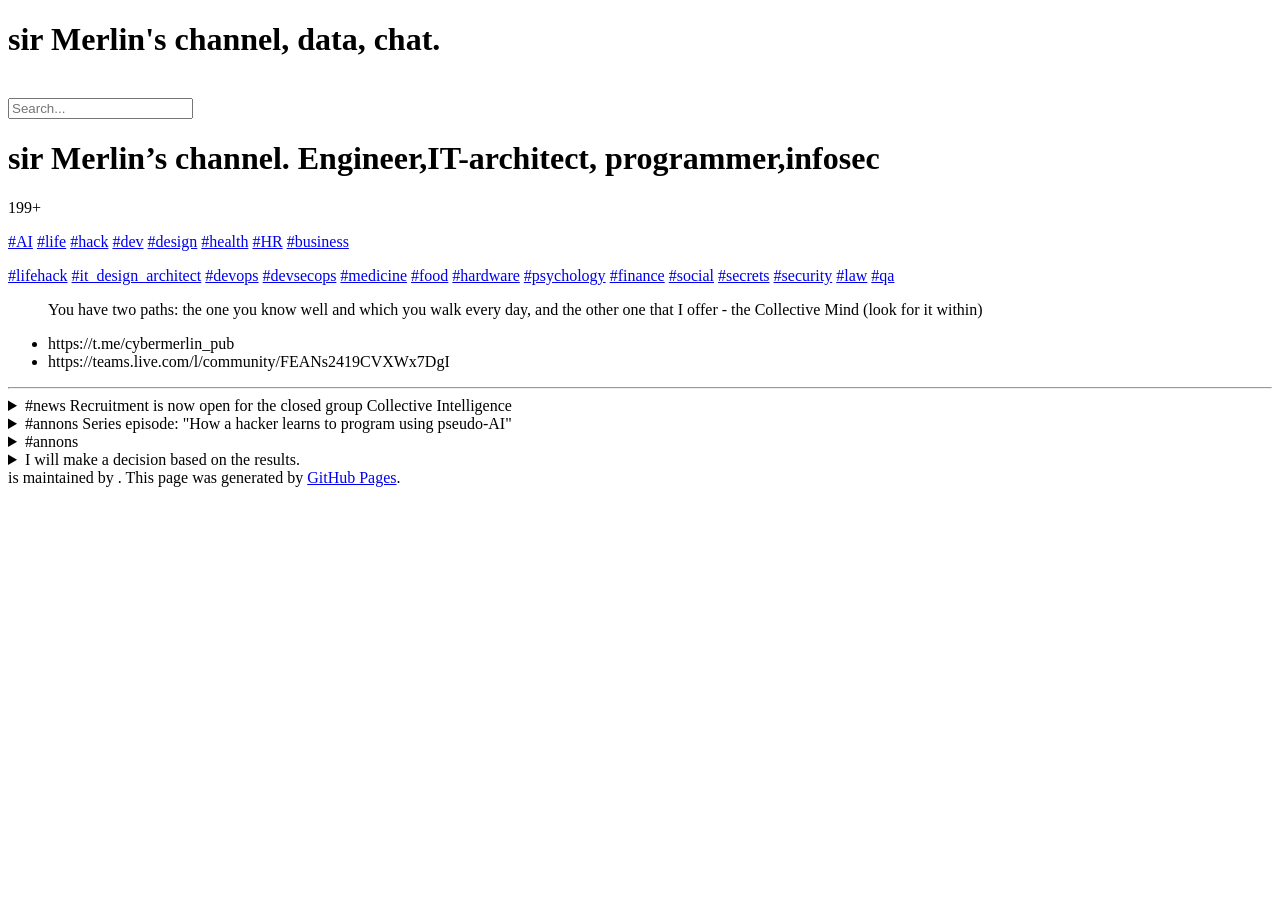
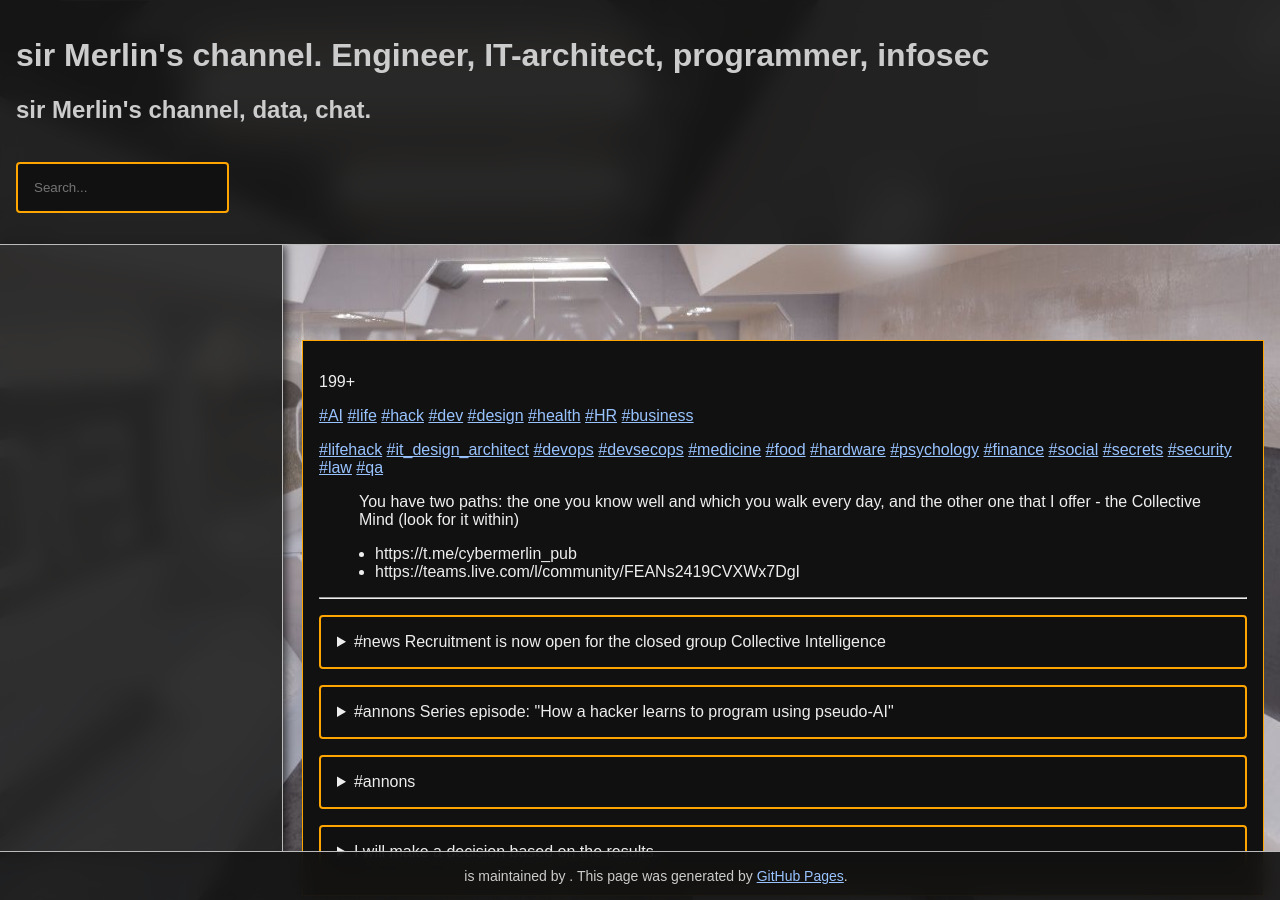
Before and after one commit to cybermerlin/CyberMerlin, a Jekyll site: the page built from index.md, in a window 1280 px wide and 900 px high. Built offline with Jekyll 4.4.1, drawn with Linux system fonts in a browser that asks for light colours; comment, search, counter and statistics services are not loaded.

Commit message:
style: add Hacker Grayscale theme with orange borders and improve layout for header, sidebar, and footer

```diff
--- a/assets/css/style.scss
+++ b/assets/css/style.css
@@ -1,10 +1,9 @@
-// @import "jekyll-theme-midnight";
-
 /* Hacker Grayscale Theme with Orange Borders */
 body {
-  background-color: #000000;
-  color: #ffffff;
-  font-family: 'Courier New', monospace;
+  background: #111111 url('/assets/img/sci-fi-laboratory-tunnel-3d-model-obj-fbx-blend-abc.jpg') no-repeat center center fixed;
+  background-size: 100% 100%; /* Stretch effect */
+  color: #eee;
+  font-family: 'Google Sans',Arial,sans-serif;
   margin: 0;
   padding: 0;
   padding-top: 80px; /* Space for fixed header */
@@ -14,29 +13,35 @@ body {
 
 /* Fixed Header */
 .page-header {
+  height: 212px;
   position: fixed;
   top: 0;
   left: 0;
   width: 100%;
-  background-color: #000000;
-  border-bottom: 2px solid #ff6600;
+  background: rgba(17, 17, 17, 0.9); /* Semi-transparent for glass effect */
+  border-bottom: 1px solid #bbb;
   padding: 1rem;
   z-index: 1000;
   margin-bottom: 0;
+  backdrop-filter: blur(10px);
+  -webkit-backdrop-filter: blur(10px); /* Safari support */
 }
 
 /* Sidebar Container */
 .sidebar {
   width: 250px;
   font-family: 'Courier New', monospace;
-  border-right: 2px solid #ff6600; /* Orange border */
+  border-right: 1px solid #bbb; /* Orange border */
   padding: 1rem;
-  height: calc(100vh - 140px); /* Adjust for header and footer */
+  height: calc(100vh - 325px); /* Adjust for header and footer */
   overflow-y: auto;
-  background-color: #222222; /* Dark gray */
+  background: rgba(34, 34, 34, 0.9); /* Semi-transparent for glass effect */
   position: fixed;
-  top: 80px;
+  top: 245px;
   left: 0;
+  box-shadow: 2px 0 10px rgba(0, 0, 0, 0.8); /* Shadow at right side */
+  backdrop-filter: blur(10px);
+  -webkit-backdrop-filter: blur(10px); /* Safari support */
 }
 
 /* Folder/Category Header */
@@ -49,7 +54,7 @@ body {
   color: #ffffff;
   user-select: none;
   background-color: #333333; /* Medium gray */
-  border: 1px solid #ff6600; /* Orange border */
+  border: 1px solid #eee; /* Orange border */
 }
 
 .sidebar-folder:hover {
@@ -98,16 +103,18 @@ body {
 /* Container for sidebar and main */
 .container {
   display: flex;
-  margin-left: 250px; /* Account for fixed sidebar */
-  margin-top: 0;
+  margin-left: 270px; /* Account for fixed sidebar */
+  margin-top: 260px;
 }
 
 .main-content {
   flex: 1;
   padding: 1rem;
-  background-color: #000000;
-  margin-left: 0;
-  color: #111111;
+  background-color: #111111;
+  margin-left: 2rem;
+  margin-right: 1rem;
+  color: #eee;
+  border: 1px solid #FFA500; /* Orange border */
 }
 
 /* Fixed Footer */
@@ -120,9 +127,11 @@ body {
   padding: 1rem;
   font-size: 14px;
   color: #cccccc;
-  background-color: #111111; /* Very dark gray */
-  border-top: 2px solid #ff6600; /* Orange border */
+  background: rgba(17, 17, 17, 0.9); /* Semi-transparent for glass effect */
+  border-top: 1px solid #bbb; /* Orange border */
   z-index: 1000;
+  backdrop-filter: blur(10px);
+  -webkit-backdrop-filter: blur(10px); /* Safari support */
 }
 
 .site-footer a {
@@ -133,15 +142,22 @@ details {
   margin-top: 1rem;
   padding: 1rem;
   background: rgba(17, 17, 17, 0.8); /* Semi-transparent for glass effect */
-  border: 2px solid #ff6600; /* Orange border */
+  border: 2px solid #FFA500; /* Orange border */
   border-radius: 4px;
-  color: #ffffff;
+  color: #eee;
   backdrop-filter: blur(10px);
   -webkit-backdrop-filter: blur(10px); /* Safari support */
 }
 
+h1, h2, h3, h4, h5, h6 {
+  color: #ccc;
+}
+
 a:hover {
-  border-bottom: 2px solid #ff6600;
+  border-bottom: 2px solid #FFA500;
+}
+a, a:-webkit-any-link {
+  color: #99c3ff; /* Light blue for links */
 }
 
 code {
@@ -149,14 +165,18 @@ code {
   color: #ffffff;
   padding: 2px 4px;
   border-radius: 3px;
-  border: 1px solid #ff6600; /* Orange border */
+  border: 1px solid #FFA500; /* Orange border */
 }
 
 pre, input {
   background-color: #111111;
   color: #ffffff;
   padding: 1rem;
-  border: 2px solid #ff6600; /* Orange border */
+  border: 2px solid #FFA500; /* Orange border */
   border-radius: 4px;
   overflow-x: auto;
 }
+
+li {
+  margin-left: 1rem;
+}
--- a/index.md
+++ b/index.md
@@ -1,9 +1,9 @@
 ---
 layout: default
-title: sir Merlin's channel, data, chat.
+title: sir Merlin's channel. Engineer, IT-architect, programmer, infosec
+description: sir Merlin's channel, data, chat.
 ---
 
-# sir Merlin's channel. Engineer,IT-architect, programmer,infosec
 199+
 
 [#AI](/AI) [#life](/life) [#hack](/hack) [#dev](/dev) [#design](/design) [#health](/health) [#HR](/HR) [#business](/business)
```
Also changed, not shown: it_design_architect/MPLS.md (+5 -0 lines), it_design_architect/index.md (+0 -2 lines), qa/index.md (+0 -2 lines), qa/mutation_testing.md (+5 -0 lines), assets/img/sci-fi-laboratory-tunnel-3d-model-obj-fbx-blend-abc.jpg (added).
